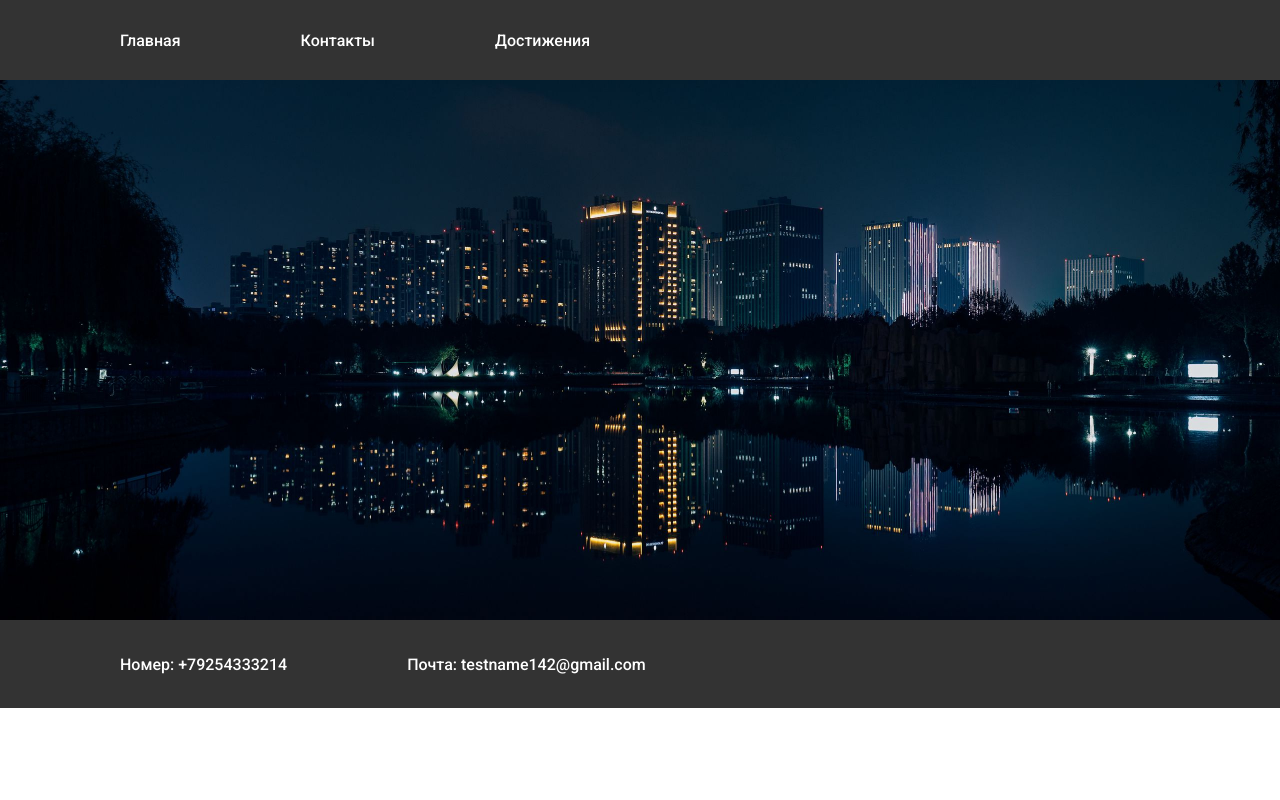
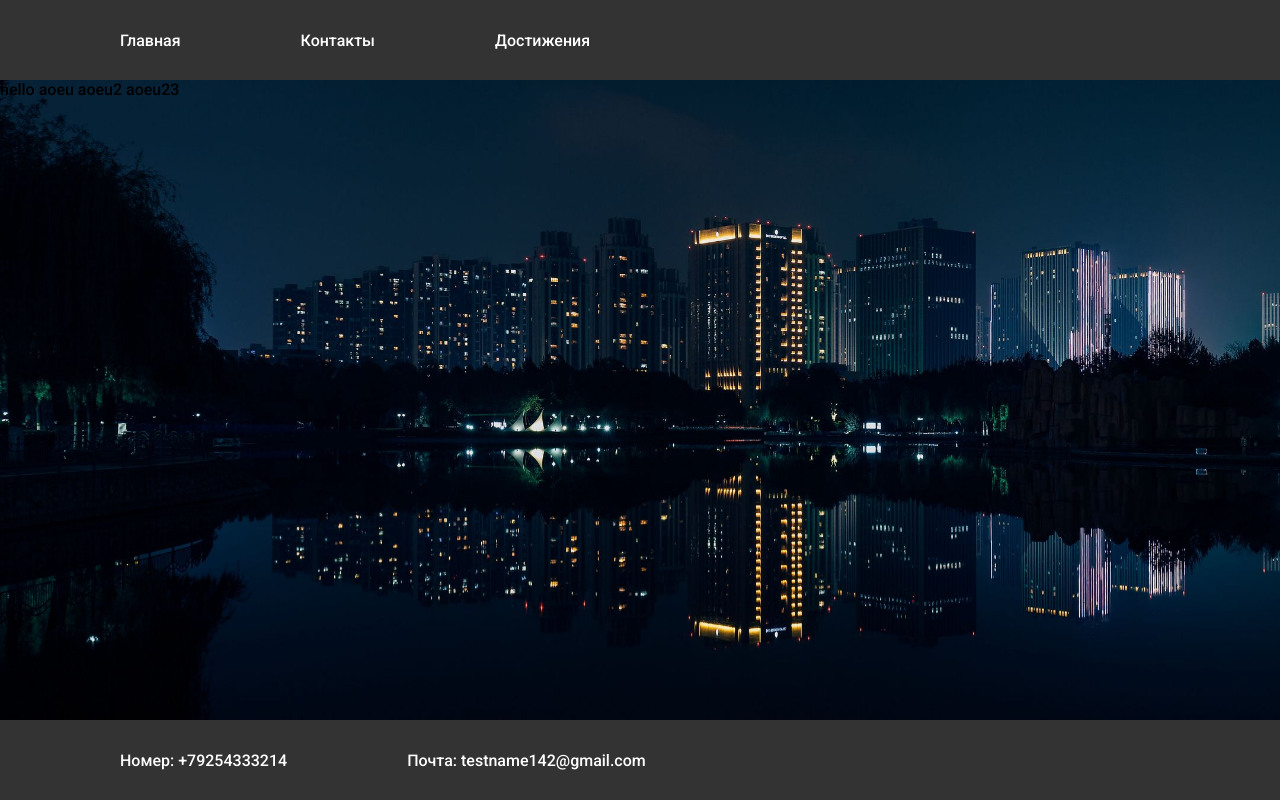
Before and after one commit to jaennil/web1lab, a plain HTML site: page index.html in a window 1280 px wide. Drawn offline with Linux system fonts and the light colour scheme.

Commit message:
feat: better render; table

```diff
--- a/index.html
+++ b/index.html
@@ -6,7 +6,6 @@
 </head>
 
 <body>
-	<main>
 	<header>
 		<nav>
 			<ul>
@@ -16,7 +15,23 @@
 			</ul>
 		</nav>
 	</header>
-		<img src="city.jpg">
+	<main>
+			<table>
+				<tr>
+					<td>hello</td>
+				</tr>
+				<tr>
+					<td>aoeu</td>
+				</tr>
+				<tr>
+					<td>aoeu2</td>
+				</tr>
+				<tr>
+					<td>aoeu23</td>
+				</tr>
+			</table>
+			<!-- <img src="city.jpg" alt="image" /> -->
+	</main>
 	<footer>
 		<nav>
 			<ul>
@@ -25,7 +40,6 @@
 			</ul>
 		</nav>
 	</footer>
-	</main>
 </body>
 
 </html>
--- a/style.css
+++ b/style.css
@@ -1,4 +1,5 @@
 @import url('https://fonts.googleapis.com/css2?family=Roboto:wght@500&display=swap');
+
 * {
   all: unset;
   font-family: Roboto;
@@ -27,16 +28,15 @@ header li a {
   color: white;
 }
 
-img {
+main {
   display: block;
-	/* width: 100%; */
-	/* height: 80vh; */
-	max-width: 100%;
+  background-image: url('city.jpg');
+  background-size: cover;
+  min-height: 80vh;
 }
 
-
 footer {
-	height: 11vh;
+  height: 10vh;
   background-color: #333333;
   display: flex;
   align-items: center;
```
Lines whose indentation alone changed are shown as unchanged.
